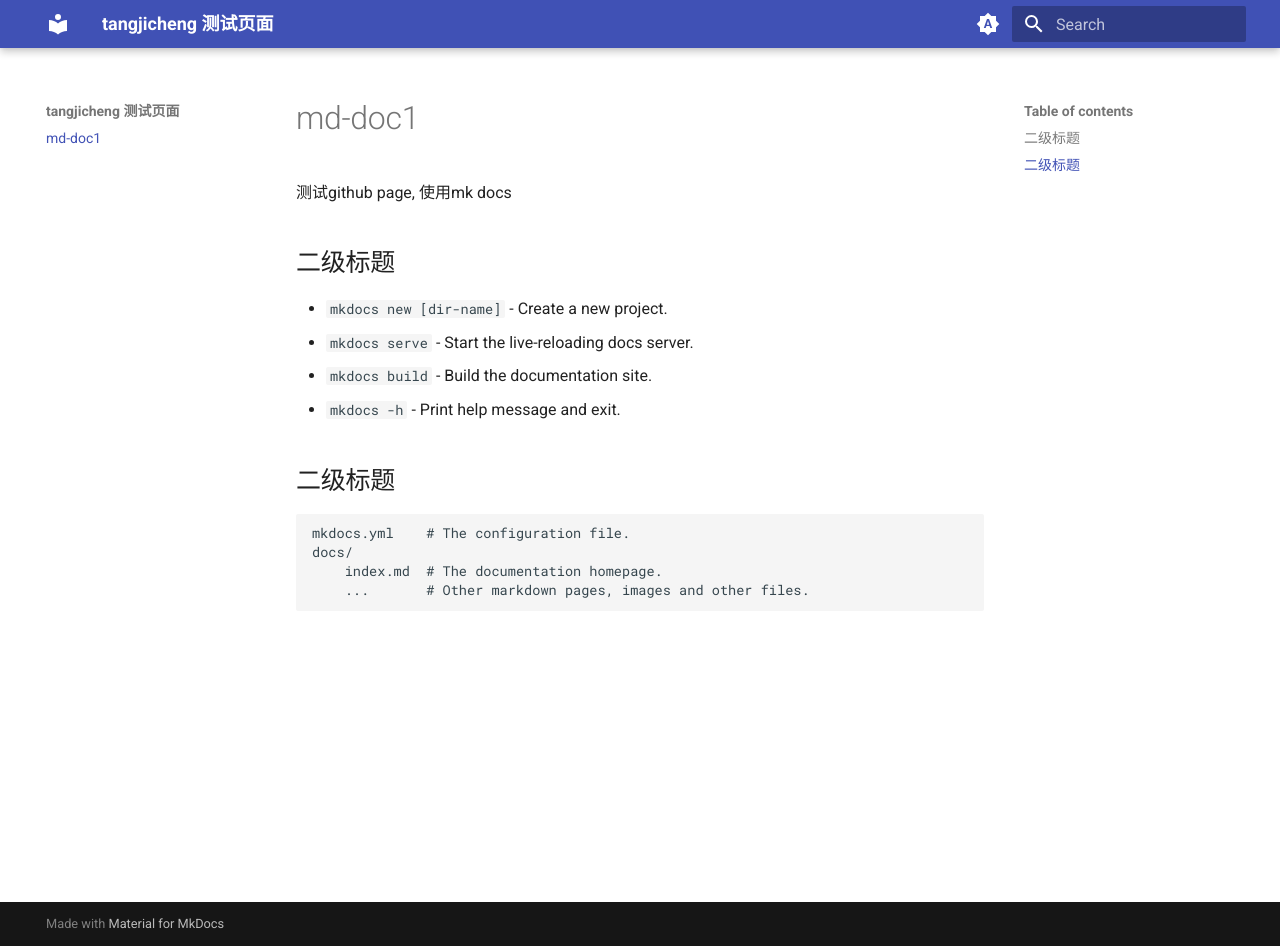
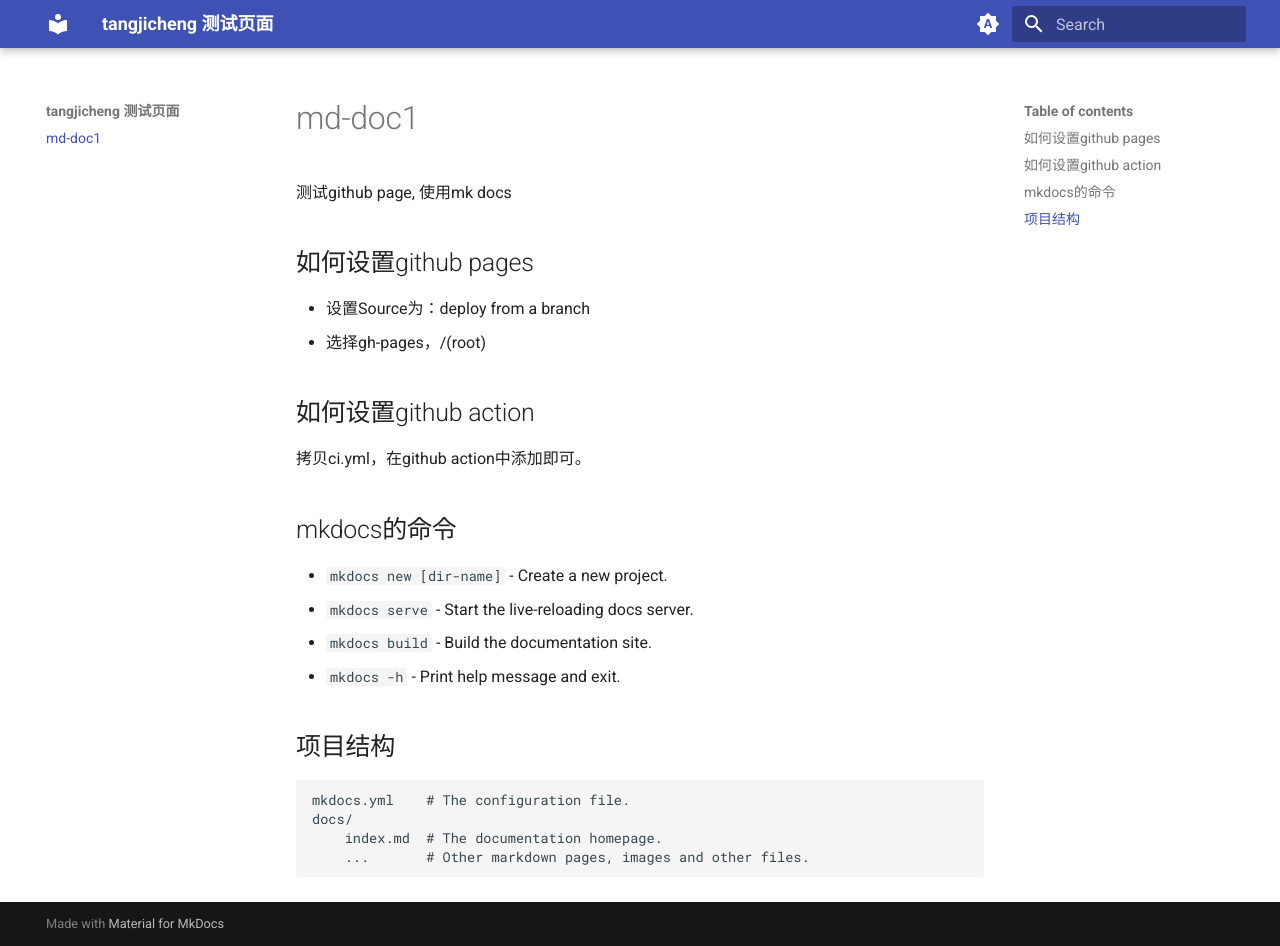
Before and after one commit to tangjicheng1/md-doc1, an MkDocs documentation site: the page built from docs/index.md, in a window 1280 px wide and 946 px high. Built offline with MkDocs 1.6.1 and Material for MkDocs 9.7.7, drawn with Linux system fonts in a browser that asks for light colours.

Commit message:
update md 2

```diff
--- a/docs/index.md
+++ b/docs/index.md
@@ -2,14 +2,21 @@
 
 测试github page, 使用mk docs
 
-## 二级标题
+## 如何设置github pages
+- 设置Source为：deploy from a branch
+- 选择gh-pages，/(root)
+
+## 如何设置github action
+拷贝ci.yml，在github action中添加即可。
+
+## mkdocs的命令
 
 * `mkdocs new [dir-name]` - Create a new project.
 * `mkdocs serve` - Start the live-reloading docs server.
 * `mkdocs build` - Build the documentation site.
 * `mkdocs -h` - Print help message and exit.
 
-## 二级标题
+## 项目结构
 
     mkdocs.yml    # The configuration file.
     docs/
```
